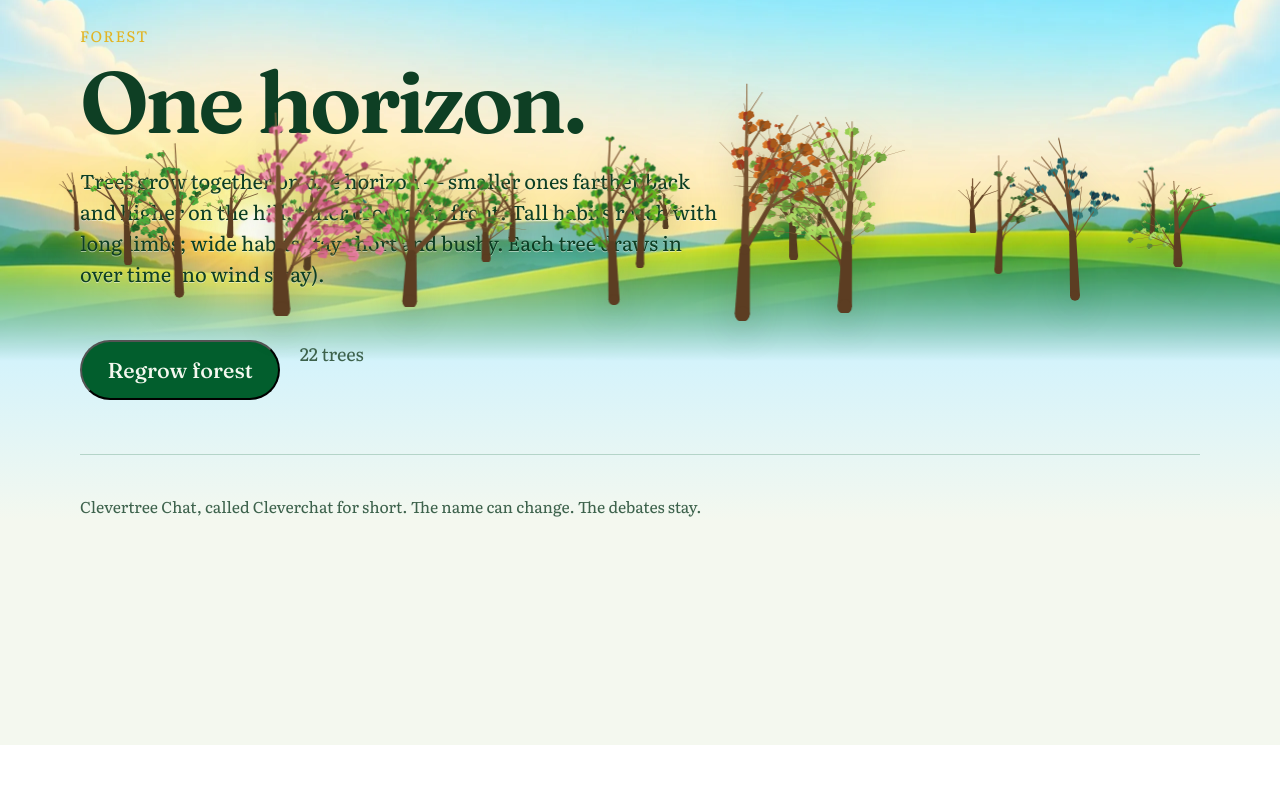
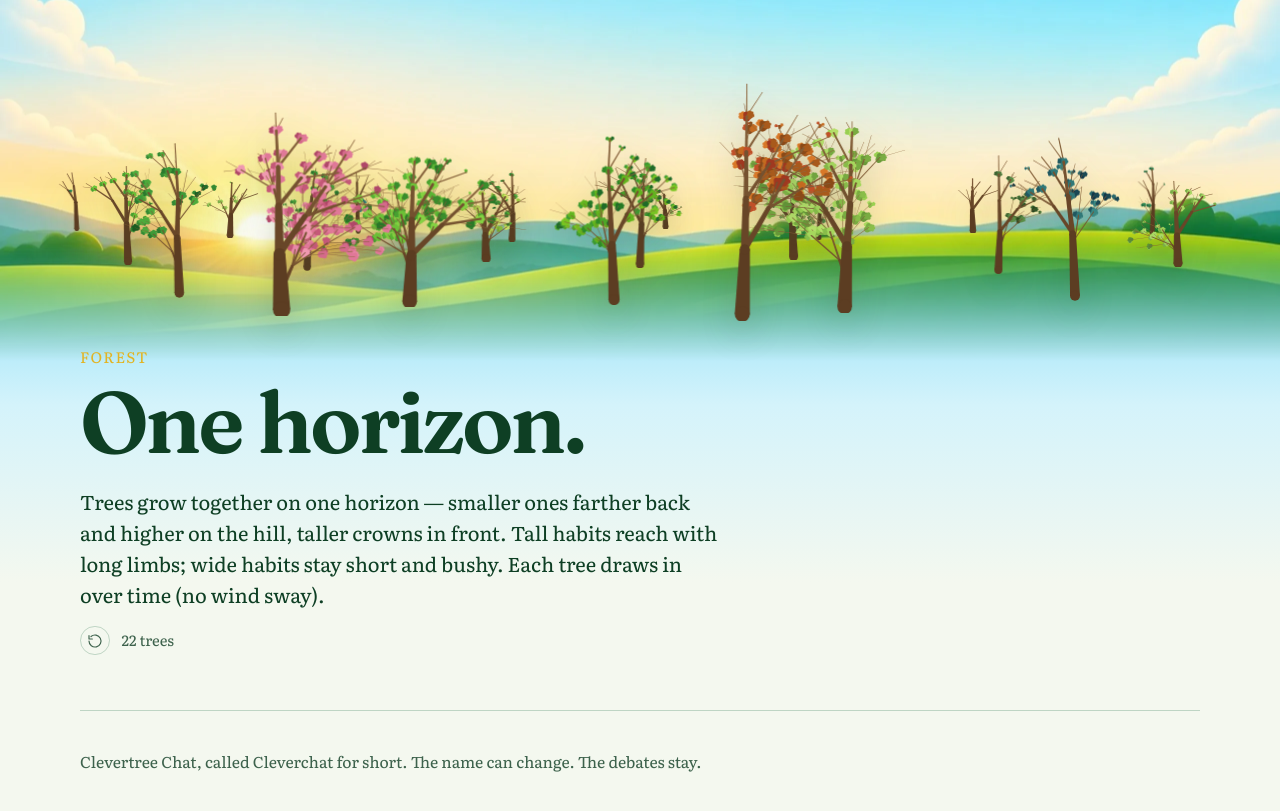
Before and after one commit to paradigm-threat/clevertree-chat, a browser extension: page trees/index.html in a window 1280 px wide. Shown: the part 55-866 px from the top of the page. Before the commit the page ends 800 px from the top, so only its background shows below. Drawn offline with Linux system fonts and the light colour scheme.

Commit message:
fix: seat /trees copy below the forest band
Move the page copy under the fixed horizon animation and replace the Regrow text button with a small icon-only restart control.

```diff
--- a/styles.css
+++ b/styles.css
@@ -499,7 +499,7 @@ footer {
   .pair-row { grid-template-columns: 1fr; }
 }
 
-/* /trees — hills + forest occupy the top half; copy overlays them */
+/* /trees — hills + forest in the top half; copy sits below the band */
 .trees-body {
   position: relative;
   min-height: 100vh;
@@ -531,23 +531,66 @@ footer {
 }
 
 .trees-page {
-  padding: 1.2rem 0 2rem;
-  /* Keep early copy in the forest band; lower page stays clear */
-  min-height: min(52vh, 34rem);
+  padding: 0 0 2rem;
+}
+
+.trees-copy {
+  /*
+    Clear the fixed forest band (.trees-bg is viewport-top–anchored).
+    Subtract header space so copy begins just under the band, not a full
+    header-height further down.
+  */
+  padding-top: max(12rem, calc(min(52vh, 34rem) - 4.75rem));
+  max-width: 40rem;
 }
 
 .trees-lead {
   max-width: 40rem;
   color: var(--ink);
-  text-shadow: 0 1px 0 rgba(244, 248, 239, 0.55);
 }
 
 .trees-actions {
   display: flex;
   flex-wrap: wrap;
   align-items: center;
-  gap: 0.9rem 1.2rem;
-  margin: 1.2rem 0 1.4rem;
+  gap: 0.55rem 0.75rem;
+  margin: 1rem 0 1.4rem;
+}
+
+.regrow-btn {
+  display: inline-flex;
+  align-items: center;
+  justify-content: center;
+  width: 1.85rem;
+  height: 1.85rem;
+  padding: 0;
+  margin: 0;
+  border: 1px solid var(--line);
+  border-radius: 999px;
+  background: transparent;
+  color: var(--muted);
+  cursor: pointer;
+  transition: color 0.15s ease, border-color 0.15s ease, background 0.15s ease;
+}
+
+.regrow-btn:hover {
+  color: var(--green);
+  border-color: rgba(2, 94, 45, 0.4);
+  background: rgba(2, 94, 45, 0.06);
+}
+
+.regrow-btn:focus-visible {
+  outline: 2px solid var(--bark);
+  outline-offset: 2px;
+}
+
+.regrow-btn svg {
+  display: block;
+}
+
+.trees-count {
+  font-size: 0.92rem;
+  color: var(--muted);
 }
 
 .forest-horizon {
--- a/trees/index.html
+++ b/trees/index.html
@@ -47,14 +47,21 @@
       </nav>
     </header>
     <main id="main" class="trees-page">
-      <p class="kicker">Forest</p>
-      <h1>One horizon.</h1>
-      <p class="lead trees-lead">Trees grow together on one horizon — smaller ones farther back and higher on the hill, taller crowns in front. Tall habits reach with long limbs; wide habits stay short and bushy. Each tree draws in over time (no wind sway).</p>
-      <p class="trees-actions">
-        <button type="button" class="button" id="regrow">Regrow forest</button>
-        <span class="hint" id="forest-count"></span>
-      </p>
       <div class="forest-horizon" id="forest" role="list" aria-label="Horizon forest"></div>
+      <div class="trees-copy">
+        <p class="kicker">Forest</p>
+        <h1>One horizon.</h1>
+        <p class="lead trees-lead">Trees grow together on one horizon — smaller ones farther back and higher on the hill, taller crowns in front. Tall habits reach with long limbs; wide habits stay short and bushy. Each tree draws in over time (no wind sway).</p>
+        <p class="trees-actions">
+          <button type="button" class="regrow-btn" id="regrow" aria-label="Regrow forest" title="Regrow forest">
+            <svg xmlns="http://www.w3.org/2000/svg" viewBox="0 0 24 24" width="16" height="16" aria-hidden="true" fill="none" stroke="currentColor" stroke-width="1.75" stroke-linecap="round" stroke-linejoin="round">
+              <path d="M3 12a9 9 0 1 0 3-6.7"/>
+              <path d="M3 4v5h5"/>
+            </svg>
+          </button>
+          <span class="hint trees-count" id="forest-count"></span>
+        </p>
+      </div>
     </main>
     <footer>
       <p>Clevertree Chat, called Cleverchat for short. The name can change. The debates stay.</p>
```
